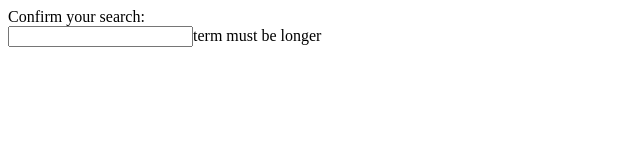
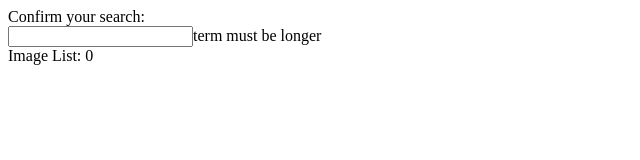
Before and after one commit to KhorallyPierre/image-search, a React (Create React App) app: page / in a window 1280 px wide. Shown: the top 160 px of the page, without its empty margins (0-640 px from the left). Built offline with nearby package versions, Linux system fonts and the light colour scheme.

Commit message:
using a piece of state as a prop

```diff
--- a/src/App.js
+++ b/src/App.js
@@ -1,13 +1,21 @@
+import {useState} from 'react';
 import SearchBar from './components/SearchBar';
+import ImageList from './components/ImageList';
 import searchImages from './api';
 
+
 function App() {
-    const handleSubmit = (term) => {
-        searchImages(term);
+    const [images, setImages] = useState([]);
+
+    const handleSubmit = async (term) => {
+        const result = await searchImages(term);
+
+        setImages(result);
 
     }
     return <div>
         <SearchBar onSubmit={handleSubmit}/>
+        <ImageList images={images}/>
     </div>
 }
 
--- a/src/components/ImageList.js
+++ b/src/components/ImageList.js
@@ -1,5 +1,6 @@
-function ImageList() {
-    return <div> ImageList</div>
+
+function ImageList({images}) {
+    return <div> Image List: {images.length} </div>
 }
 
 export default ImageList
--- a/src/components/SearchBar.js
+++ b/src/components/SearchBar.js
@@ -1,5 +1,4 @@
 import {useState} from 'react';
-
 
 function SearchBar({onSubmit}) {
     const [term, setTerm] = useState('');
```
